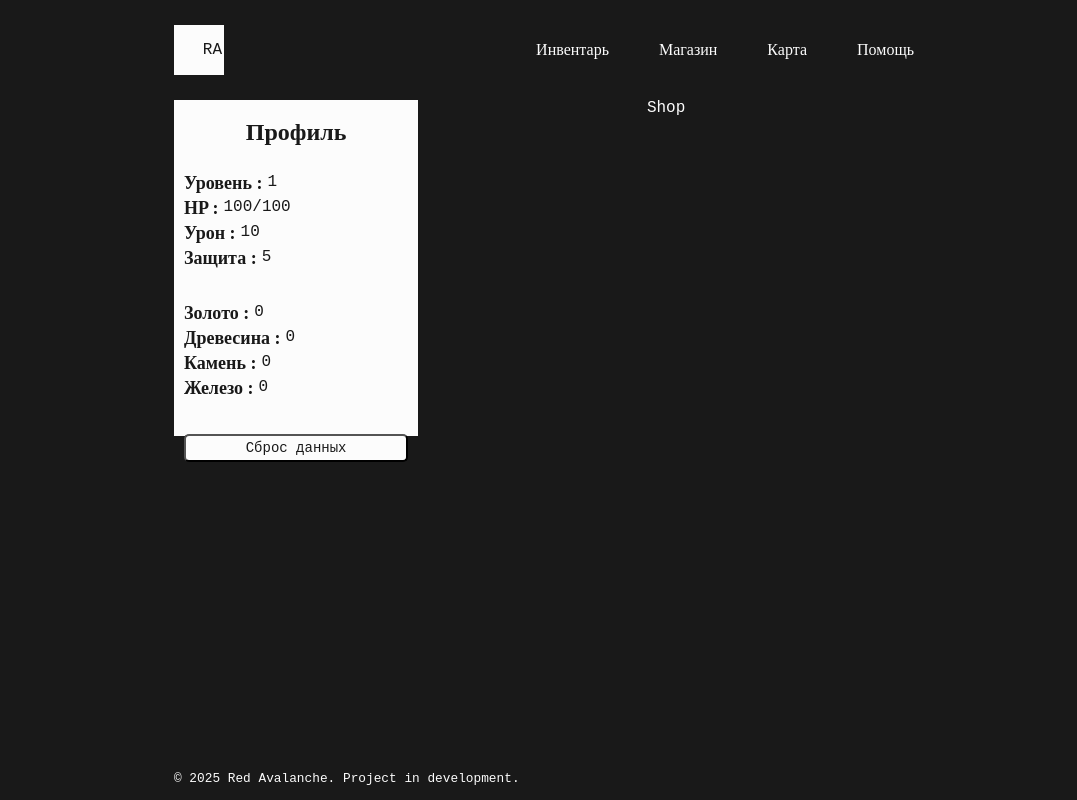
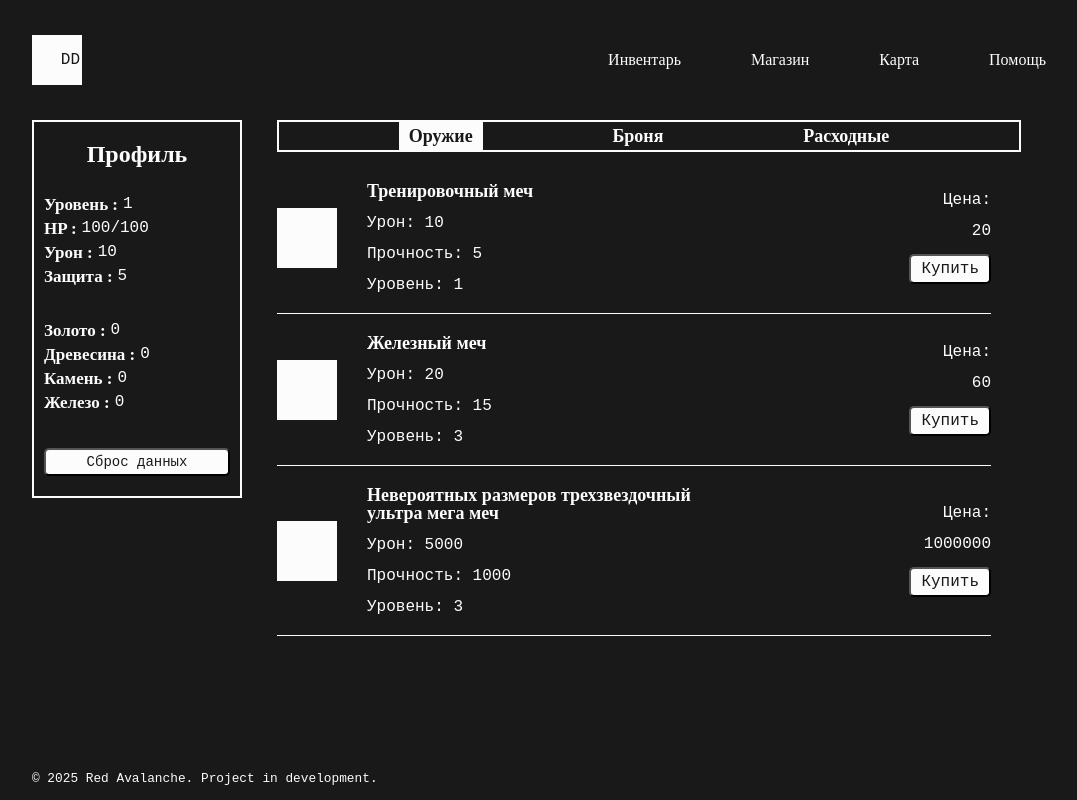
Before and after one commit to SanyaEricssonX/game-app, a Vue app: page /shop in a window 1280 px wide. Shown: the whole page, without its empty margins (96-1173 px from the left). Built offline with nearby package versions, Linux system fonts and the light colour scheme.

Commit message:
Добавил предметы, а также их отображение в магазине. Изменил дизайн

```diff
--- a/src/App.vue
+++ b/src/App.vue
@@ -9,7 +9,7 @@
         <level-up-info @close-modal="closeModal" @click.stop></level-up-info>
       </modal-window>
 
-      <app-header></app-header>
+      <app-header class="header"></app-header>
       <main class="container main">
         <user-profile class="profile-block"></user-profile>
         <router-view class="router-block" @show-modal="openModal"></router-view>
@@ -67,9 +67,9 @@ export default {
 }
 .main {
   display: flex;
-  min-height: calc(100vh - 130px);
+  min-height: calc(100vh - 150px);
 }
 .profile-block {
-  width: 33%;
+  height: min-content;
 }
 </style>
--- a/src/assets/style/index.css
+++ b/src/assets/style/index.css
@@ -76,6 +76,6 @@ img {
 
 .container {
   /* max-width: 1280px; */
-  max-width: 740px;
+  max-width: 1024px;
   margin: 0 auto;
 }
--- a/src/components/AppHeader.vue
+++ b/src/components/AppHeader.vue
@@ -1,21 +1,21 @@
 <template>
   <header class="header">
     <div class="container header-container">
-      <span class="logo">
-        <a class="logo__text" @click="goToHomePage">RA</a>
+      <span class="logo" @click="goToHomePage(0)">
+        <span class="logo__text">DD</span>
       </span>
       <ul class="nav-list">
-        <li class="nav__item">
-          <a href="" class="nav__link" @click="goToInventoryPage">Инвентарь</a>
+        <li class="nav__item" @click="goToInventoryPage(1)">
+          <span class="nav__link">Инвентарь</span>
         </li>
-        <li class="nav__item">
-          <a href="" class="nav__link" @click="goToShopPage">Магазин</a>
+        <li class="nav__item" @click="goToShopPage(2)">
+          <span class="nav__link">Магазин</span>
         </li>
-        <li class="nav__item">
-          <a href="" class="nav__link" @click="goToMapPage">Карта</a>
+        <li class="nav__item" @click="goToMapPage(3)">
+          <span class="nav__link">Карта</span>
         </li>
-        <li class="nav__item">
-          <a href="" class="nav__link" @click="goToHelpPage">Помощь</a>
+        <li class="nav__item" @click="goToHelpPage(4)">
+          <span class="nav__link">Помощь</span>
         </li>
       </ul>
     </div>
@@ -62,6 +62,7 @@ export default {
   },
   beforeCreate() {},
   mounted() {},
+  beforeUpdate() {},
 };
 </script>
 
@@ -71,7 +72,7 @@ export default {
 }
 .header-container {
   display: flex;
-  padding: 25px 0;
+  padding: 35px 0;
 }
 .logo {
   display: block;
@@ -91,17 +92,24 @@ export default {
   align-items: center;
 }
 .nav__item {
-  padding: 5px 0;
+  padding: 5px 10px;
+  cursor: pointer;
 }
 .nav__item:not(:last-child) {
   margin-right: 50px;
 }
 .nav__item:hover {
   transform: translateY(1px);
-  border-bottom: 1px solid var(--color-light);
+  border-bottom: 2px solid var(--color-light);
 }
 .nav__link {
   color: var(--color-light);
   font-family: Bahnschrift;
 }
+.active {
+  background-color: var(--color-light);
+}
+.active_link {
+  color: var(--color-dark);
+}
 </style>
--- a/src/components/UserProfile.vue
+++ b/src/components/UserProfile.vue
@@ -78,10 +78,8 @@ export default {
   align-items: center;
   flex-direction: column;
   padding: 20px 10px;
-  /* width: 33%; */
-  max-height: 42vh;
-  background-color: var(--color-light);
-  color: var(--color-dark);
+  width: 210px;
+  border: 2px solid var(--color-light);
 }
 .profile__header {
   margin-bottom: 30px;
@@ -98,9 +96,9 @@ export default {
   margin-bottom: 7px;
 }
 .item__title {
+  margin-right: 5px;
   font-weight: 600;
-  font-size: 18px;
-  margin-right: 5px;
+  font-size: 17px;
 }
 .profile__btn {
   width: 100%;
--- a/src/pages/ShopPage.vue
+++ b/src/pages/ShopPage.vue
@@ -1,22 +1,141 @@
 <template>
   <div class="container shop-container">
-    Shop
+    <ul class="nav-list">
+      <li
+        class="nav__item"
+        :class="{ active: isActiveBtn(1) }"
+        @click="activeContent(1)"
+      >
+        <h4 class="item__header">Оружие</h4>
+      </li>
+      <li
+        class="nav__item"
+        :class="{ active: isActiveBtn(2) }"
+        @click="activeContent(2)"
+      >
+        <h4 class="item__header">Броня</h4>
+      </li>
+      <li
+        class="nav__item"
+        :class="{ active: isActiveBtn(3) }"
+        @click="activeContent(3)"
+      >
+        <h4 class="item__header">Расходные</h4>
+      </li>
+    </ul>
+
+    <div class="shop-block">
+      <div class="shop-box" v-if="selectedTab == 1">
+        <ul class="item-list" v-for="item in weaponList" :key="item.id">
+          <li class="list__item">
+            <span class="item__logo"></span>
+            <div class="item-box">
+              <h6 class="item__header">{{ item.name }}</h6>
+              <div class="desc-box">
+                <span class="item__desc">Урон: {{ item.damage }}</span>
+                <span class="item__desc">Прочность: {{ item.durability }}</span>
+                <span class="item__desc"
+                  >Уровень: {{ item.requiredLevel }}</span
+                >
+              </div>
+            </div>
+            <div class="price-box">
+              <span>Цена: </span>
+              <span class="item__desc price">{{ item.price }}</span>
+              <base-button class="btn" @click="buyItem(item.id)">Купить</base-button>
+            </div>
+          </li>
+        </ul>
+      </div>
+
+      <div class="shop-box" v-if="selectedTab == 2">
+        <ul class="item-list" v-for="item in armorList" :key="item.id">
+          <li class="list__item">
+            <span class="item__logo"></span>
+            <div class="item-box">
+              <h6 class="item__header">{{ item.name }}</h6>
+              <div class="desc-box">
+                <span class="item__desc">Защита: {{ item.armor }}</span>
+                <span class="item__desc">HP: {{ item.hp }}</span>
+                <span class="item__desc">Прочность: {{ item.durability }}</span>
+                <span class="item__desc"
+                  >Уровень: {{ item.requiredLevel }}</span
+                >
+              </div>
+            </div>
+            <div class="price-box">
+              <span>Цена: </span>
+              <span class="item__desc price">{{ item.price }}</span>
+              <base-button class="btn">Купить</base-button>
+            </div>
+          </li>
+        </ul>
+      </div>
+
+      <div class="shop-box" v-if="selectedTab == 3">
+        <ul class="item-list" v-for="item in consumablesList" :key="item.id">
+          <li class="list__item">
+            <span class="item__logo"></span>
+            <div class="item-box">
+              <h6 class="item__header">{{ item.name }}</h6>
+              <div class="desc-box">
+                <span class="item__desc desc">{{ item.desc }}</span>
+                <span class="item__desc"
+                  >Уровень: {{ item.requiredLevel }}</span
+                >
+              </div>
+            </div>
+            <div class="price-box">
+              <span>Цена: </span>
+              <span class="item__desc price">{{ item.price }}</span>
+              <base-button class="btn">Купить</base-button>
+            </div>
+          </li>
+        </ul>
+      </div>
+    </div>
   </div>
 </template>
 
 <script type="text/javascript">
+import items from "@/services/items";
+import BaseButton from "../components/UI/BaseButton.vue";
+
 export default {
   name: "ShopPage",
   extends: {},
   props: {},
   data() {
-    return {};
+    return {
+      weaponList: [],
+      armorList: [],
+      consumablesList: [],
+      selectedTab: 1,
+    };
   },
   computed: {},
-  components: {},
+  components: { BaseButton },
   watch: {},
-  methods: {},
+  methods: {
+    activeContent(tabNumber) {
+      this.selectedTab = tabNumber;
+    },
+    isActiveBtn(tabNumber) {
+      return this.selectedTab == tabNumber;
+    },
+    buyItem(itemId) {
+      let inventory = this.$store.state.playerInventory;
+      inventory.push(itemId);
+      this.$store.state.playerInventory = inventory;
+      localStorage.setItem("playerInventory", JSON.stringify(inventory));
+    }
+  },
   beforeCreate() {},
+  created() {
+    this.weaponList = items.weaponList;
+    this.armorList = items.armorList;
+    this.consumablesList = items.consumablesList;
+  },
   mounted() {},
 };
 </script>
@@ -24,5 +143,75 @@ export default {
 <style scoped>
 .shop-container {
   display: flex;
+  flex-direction: column;
+  padding: 0 35px;
+  width: calc(100% - 210px);
+}
+.nav-list {
+  display: flex;
+  justify-content: space-evenly;
+  margin-bottom: 30px;
+  border: 2px solid var(--color-light);
+}
+.nav__item {
+  padding: 5px 10px;
+  cursor: pointer;
+}
+.shop-block {
+  display: flex;
+  flex-direction: column;
+  padding-right: 30px;
+  max-height: 70vh;
+  overflow: auto;
+}
+.shop-box {
+  display: flex;
+  flex-direction: column;
+}
+.active {
+  background-color: var(--color-light);
+  color: var(--color-dark);
+}
+.list__item {
+  display: flex;
+  align-items: center;
+  margin-bottom: 20px;
+  padding-bottom: 20px;
+  border-bottom: 1px solid var(--color-light);
+}
+.item__logo {
+  display: block;
+  margin-right: 30px;
+  width: 60px;
+  height: 60px;
+  background-color: var(--color-light);
+}
+.item-box {
+  display: flex;
+  flex-direction: column;
+  margin-right: auto;
+}
+.item__header {
+  max-width: 350px;
+}
+.desc-box {
+  display: flex;
+  flex-direction: column;
+}
+.item__desc {
+  margin-top: 15px;
+}
+.desc {
+  width: 400px;
+  margin-right: 50px;
+}
+.price-box {
+  display: flex;
+  flex-direction: column;
+  align-items: flex-end;
+}
+.btn {
+  margin-top: 15px;
+  padding: 5px 10px;
 }
 </style>
--- a/src/services/downloadData.js
+++ b/src/services/downloadData.js
@@ -51,4 +51,9 @@ export function downloadData() {
   } else {
     store.state.playerResources.iron = 0;
   }
+  if (localStorage.getItem("playerInventory") != null) {
+    store.state.playerInventory = JSON.parse(localStorage.getItem("playerInventory"));
+  } else {
+    store.state.playerInventory = [];
+  }
 }
--- a/src/services/items.js
+++ b/src/services/items.js
@@ -2,15 +2,26 @@ class items {
   constructor() {
     this.weaponList = [
       { id: 0, name: "Тренировочный меч", damage: 10, armor: 0, hp: 0, durability: 5, requiredLevel: 1, price: 20 },
+      { id: 1, name: "Железный меч", damage: 20, armor: 0, hp: 0, durability: 15, requiredLevel: 3, price: 60 },
+      { id: 2, name: "Невероятных размеров трехзвездочный ультра мега меч", damage: 5000, armor: 0, hp: 0, durability: 1000, requiredLevel: 3, price: 1000000 },
     ];
     this.armorList = [
-      { id: 0, name: "Тренировочный жилет", damage: 0, armor: 3, hp: 10, durability: 5, requiredLevel: 1, price: 10 },
+      { id: 0, name: "Тренировочный жилет", category: "upperArmor", damage: 0, armor: 3, hp: 10, durability: 5, requiredLevel: 1, price: 10 },
+      { id: 1, name: "Легкие сапоги", category: "boots", damage: 0, armor: 2, hp: 10, durability: 5, requiredLevel: 1, price: 10 },
+      { id: 2, name: "Железная кираса", category: "upperArmor", damage: 0, armor: 10, hp: 30, durability: 15, requiredLevel: 3, price: 50 },
+      { id: 3, name: "Железные сапоги", category: "boots", damage: 0, armor: 5, hp: 30, durability: 15, requiredLevel: 3, price: 50 },
+      { id: 4, name: "Железный шлем", category: "helmet", damage: 0, armor: 5, hp: 30, durability: 15, requiredLevel: 3, price: 50 },
     ];
     this.consumablesList = [
-      { id: 0, name: "Малый эликсир здоровья", category: "restoreHp", amount: 30, durability: 0, requiredLevel: 1, price: 10 },
-      { id: 1, name: "Малый эликсир атаки", category: "buffDamage", amount: 10, durability: 1, requiredLevel: 2, price: 15 },
-      { id: 2, name: "Малый эликсир брони", category: "buffArmor", amount: 10, durability: 1, requiredLevel: 2, price: 15 },
-      { id: 3, name: "Малый эликсир богатства", category: "buffDrop", amount: 2, durability: 1, requiredLevel: 2, price: 20 },
+      { id: 0, name: "Малый эликсир здоровья", category: "restoreHp", desc: "При использовании восстанавливает 30 HP", amount: 30, durability: 0, requiredLevel: 1, price: 15 },
+      { id: 1, name: "Малый эликсир атаки", category: "buffDamage", desc: "При использовании на 1 бой увеличивает урон на 10", amount: 10, durability: 1, requiredLevel: 2, price: 15 },
+      { id: 2, name: "Малый эликсир брони", category: "buffArmor", desc: "При использовании на 1 бой увеличивает защиту на 5", amount: 5, durability: 1, requiredLevel: 2, price: 15 },
+      { id: 3, name: "Малый эликсир богатства", category: "buffDrop", desc: "При использовании на 1 бой увеличивает дроп в 2 раза", amount: 2, durability: 1, requiredLevel: 2, price: 20 },
+      { id: 4, name: "Эликсир здоровья", category: "restoreHp", desc: "При использовании восстанавливает 70 HP", amount: 70, durability: 0, requiredLevel: 3, price: 30 },
+      { id: 5, name: "Средний эликсир здоровья", category: "restoreHp", desc: "При использовании восстанавливает 150 HP", amount: 150, durability: 0, requiredLevel: 5, price: 50 },
+      { id: 6, name: "Средний эликсир атаки", category: "buffDamage", desc: "При использовании на 1 бой увеличивает урон на 25", amount: 25, durability: 1, requiredLevel: 5, price: 50 },
+      { id: 7, name: "Средний эликсир брони", category: "buffArmor", desc: "При использовании на 1 бой увеличивает защиту на 15", amount: 15, durability: 1, requiredLevel: 5, price: 50 },
+      { id: 8, name: "Средний эликсир брони", category: "buffArmor", desc: "При использовании на 1 бой увеличивает защиту, урон, дроп в 10 раз. Битву проиграть становится невозможно. А если вы и проиграете, то все равно получите весь дроп и уровень станет максимальным перманентно.", amount: 15, durability: 1, requiredLevel: 5, price: 5000000 },
     ];
   }
 }
--- a/src/services/player.js
+++ b/src/services/player.js
@@ -10,10 +10,10 @@ class player {
     this.increaseArmorPerLevel = [1, 2, 4, 5, 7, 8, 10, 11, 13, 14, 16, 17, 19, 20, 22, 23, 25, 26, 28];
     this.isLevelIncreased = false;
     this.infoByLevel = {
-      2: ["Получен доступ к крафту предметов"],
+      2: ["Получен доступ к крафту предметов", "Доступны новые товары в магазине"],
       3: ["Доступны новые товары в магазине"],
       4: ["Доступен выбор профессии"],
-      5: ["Доступны новые товары в магазине", "Доступно строительство"]
+      5: ["Доступно строительство", "Доступны новые товары в магазине"]
     };
   }
 
--- a/src/store/index.js
+++ b/src/store/index.js
@@ -14,6 +14,7 @@ export default createStore({
     defaultPlayerMaxHp: 100,
     defaultPlayerDamage: 10,
     defaultPlayerArmor: 5,
+    playerInventory: [],
     levelIsUp: false,
   },
   getters: {},
```
Also changed, not shown: src/pages/InventoryPage.vue (+9 -2 lines), src/services/enemies.js (+6 -1 lines).
